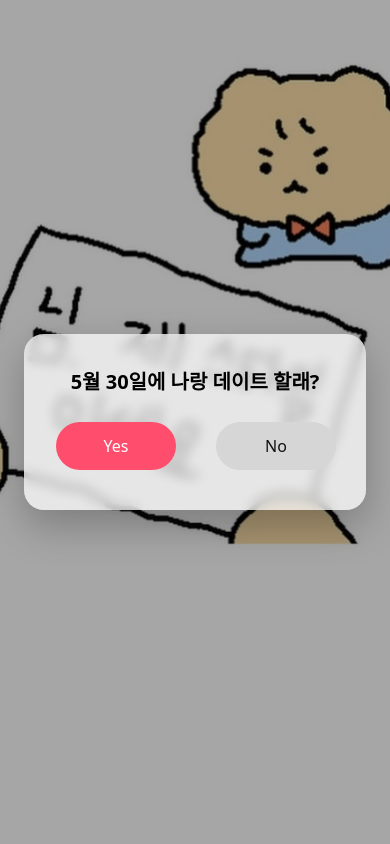
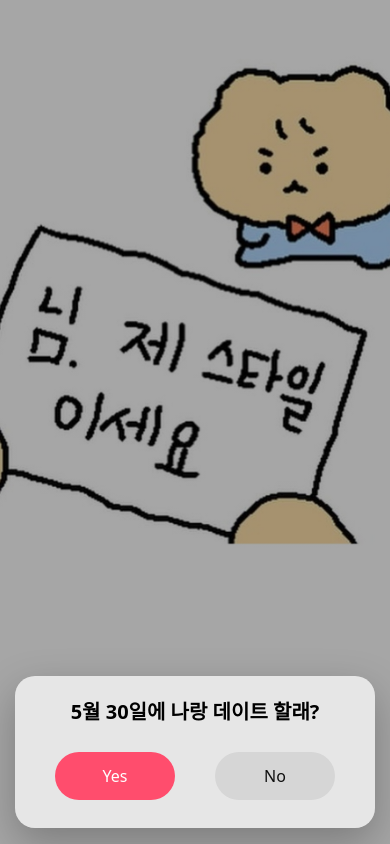
Before and after one commit to danbee1014/date, a plain HTML site: page index.html in a window 390 px wide. Drawn offline with Linux system fonts and the light colour scheme.

Commit message:
Update index.html

```diff
--- a/index.html
+++ b/index.html
@@ -31,17 +31,28 @@
 }
 
 .card{
-  width:100%;
+  width:calc(100% - 32px);
   max-width:420px;
   background:rgba(255,255,255,.72);
   backdrop-filter: blur(6px);
   -webkit-backdrop-filter: blur(6px);
+
   border-radius:20px;
-  padding:32px;
+  padding:28px 24px;
   text-align:center;
   box-shadow:0 15px 40px rgba(0,0,0,.25);
-  position:relative;
-  z-index:10; /* ✅ 클릭 안 막히게 */
+
+  position:fixed;
+  left:50%;
+  bottom:calc(20px + env(safe-area-inset-bottom));
+  transform:translateX(-50%);
+  z-index:10;
+}
+
+/* Yes 버튼 누른 뒤 최상단으로 이동 */
+.card.is-top{
+  top:calc(20px + env(safe-area-inset-top));
+  bottom:auto;
 }
 
 h1{
@@ -112,6 +123,20 @@
     opacity:0;
   }
 }
+
+@media (max-width: 768px) {
+  .card{
+    width:calc(100% - 28px);
+    max-width:360px;
+    padding:20px 18px;
+    bottom:calc(16px + env(safe-area-inset-bottom));
+  }
+
+  .card.is-top{
+    top:calc(16px + env(safe-area-inset-top));
+    bottom:auto;
+  }
+}
 </style>
 </head>
 
@@ -144,6 +169,7 @@
   yesBtn.addEventListener("click", () => {
     document.body.style.backgroundImage =
       'linear-gradient(rgba(0,0,0,0.35), rgba(0,0,0,0.35)), url("02.jpg")';
+      document.querySelector(".card").classList.add("is-top");
     if (result) result.style.display = "block";
     createHearts();
   });
```
